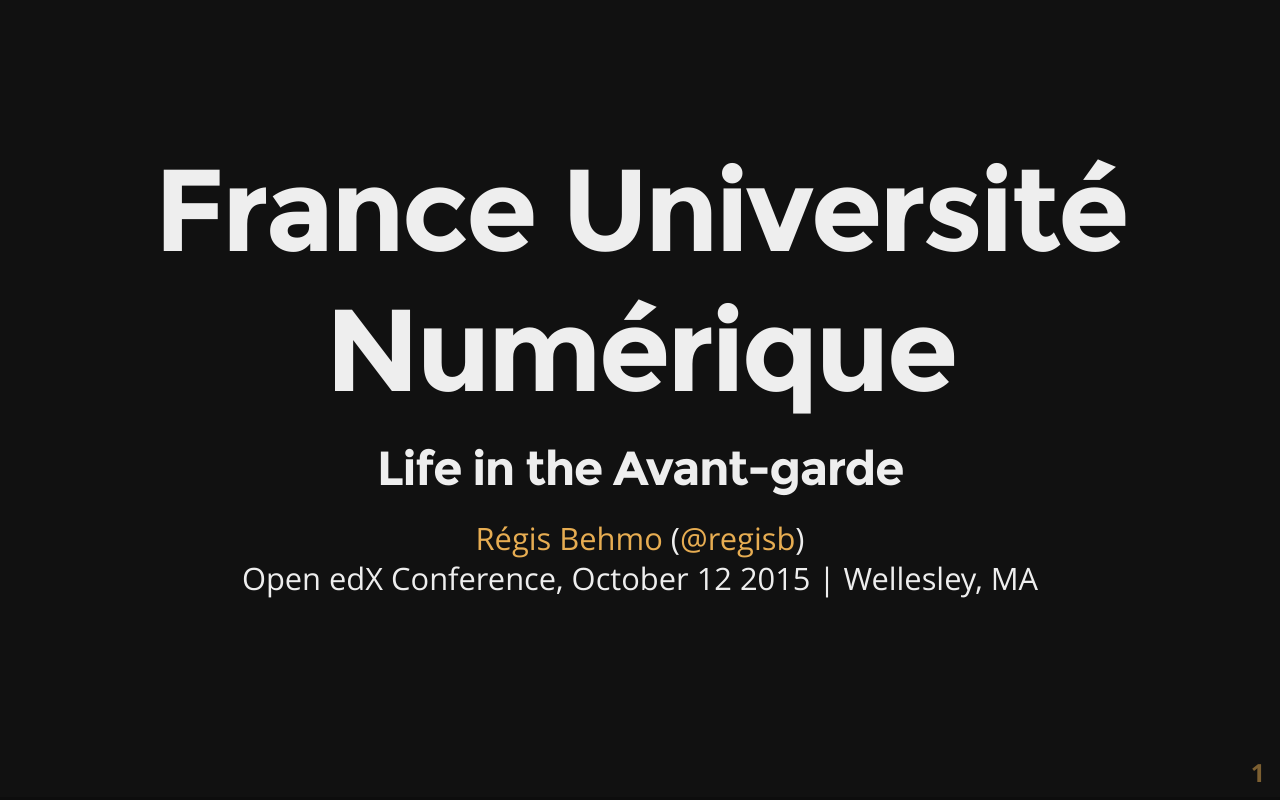
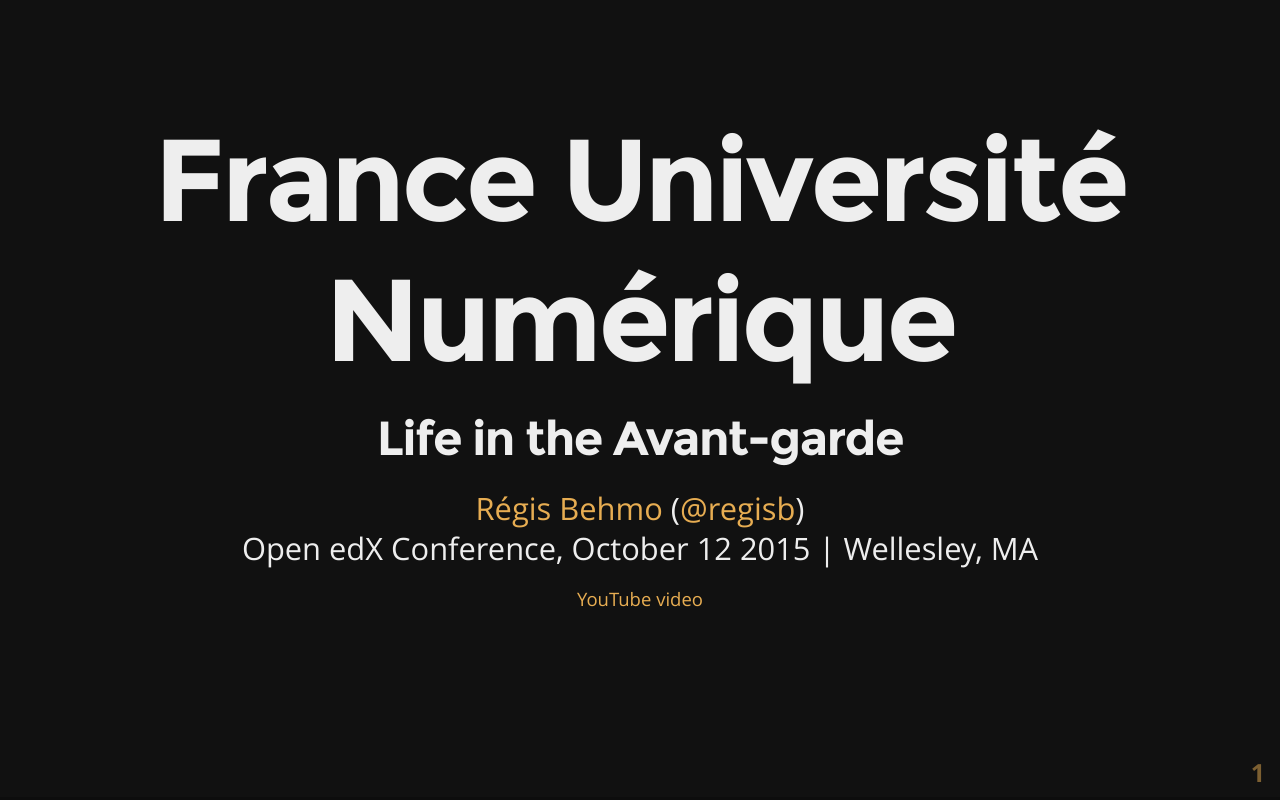
Before and after one commit to regisb/openedx-conference-2015, a plain HTML site: page index.html in a window 1280 px wide. Drawn offline with Linux system fonts and the light colour scheme.

Commit message:
Add video link to presentation

```diff
--- a/index.html
+++ b/index.html
@@ -81,6 +81,7 @@
                     <a href="http://hakim.se">Régis Behmo</a> (<a href="http://github.com/regisb">@regisb</a>) <br>
                     Open edX Conference, October 12 2015 | Wellesley, MA
 					</p>
+                    <p><small><a href="https://www.youtube.com/watch?v=V1EBo1l8BgY" target="_blank">YouTube video</a></small></p>
 				</section>
 
 				<section class="no-slide-number">
```
